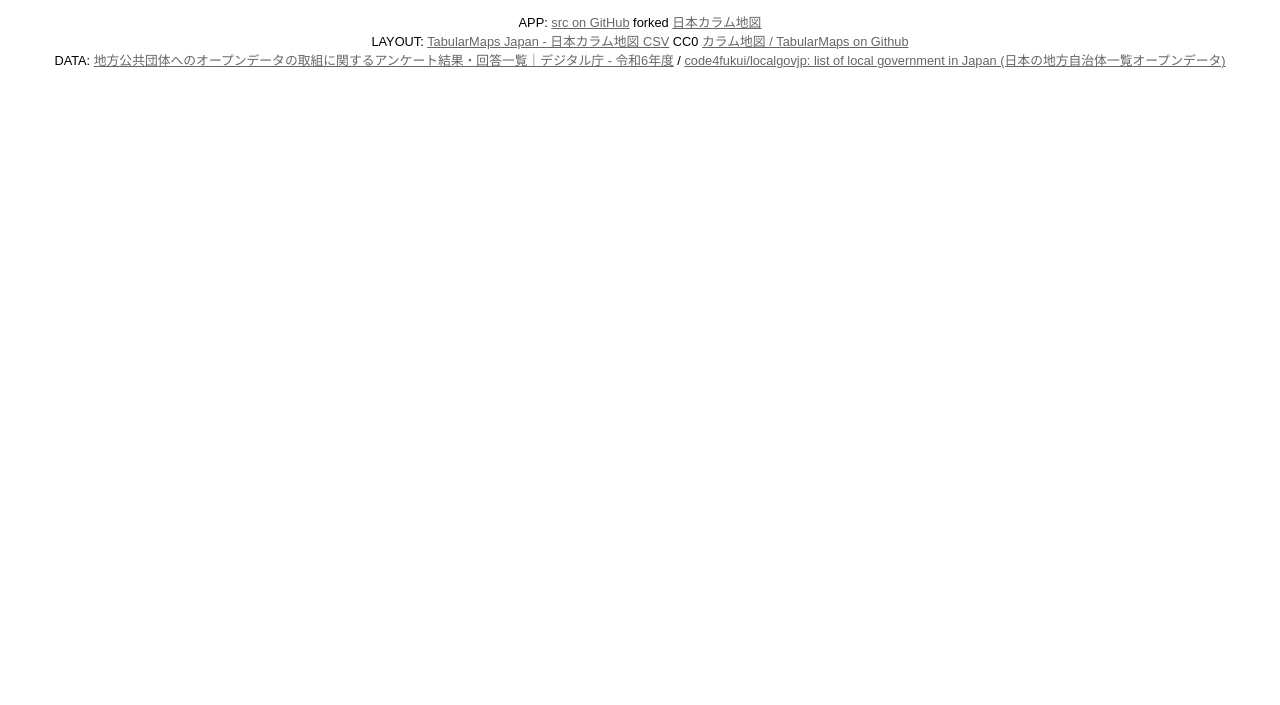
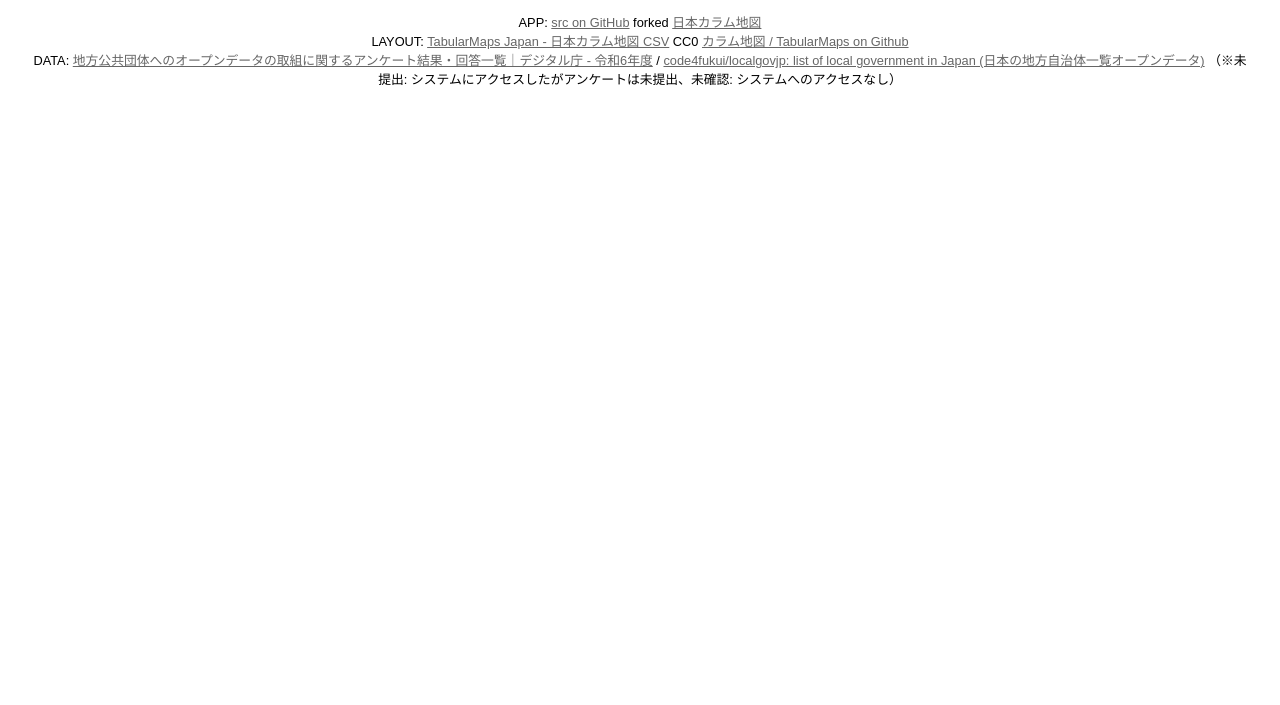
Before and after one commit to code4fukui/opendata-japan, a plain HTML site: page index.html in a window 1280 px wide. Shown: the part 95-800 px from the top of the page. Drawn offline with Linux system fonts and the light colour scheme.

Commit message:
add description of status

```diff
--- a/index.html
+++ b/index.html
@@ -7,8 +7,12 @@
 import { CSV } from "https://js.sabae.cc/CSV.js";
 import { makeGrids } from "./makeGrids.js";
 import { cr } from "https://js.sabae.cc/cr.js";
+import { ArrayUtil } from "https://js.sabae.cc/ArrayUtil.js";
 
 const opendatajp = await CSV.fetchJSON("20250210_resources_data_questionnaire_outline_04.csv");
+// check
+//console.log("状態", ArrayUtil.toUnique(opendatajp.map(i => i.状態)));
+// -> '提出済', '未確認', '未提出'
 
 const url_citiesjp = "https://code4fukui.github.io/localgovjp/localgovjp-utf8.csv"
 const cities = await CSV.fetchJSON(url_citiesjp)
@@ -167,7 +171,7 @@ th, td {
 <div class="credit">
 APP: <a href=https://github.com/code4fukui/opendata-japan/>src on GitHub</a> forked <a href=https://tabularmaps.github.io/areamap/tabularmaps_japan.html>日本カラム地図</a><br>
 LAYOUT: <a href=tabularmaps_japan.csv>TabularMaps Japan - 日本カラム地図 CSV</a> CC0 <a href=https://github.com/tabularmaps/hq>カラム地図 / TabularMaps on Github</a><br>
-DATA: <a href=https://www.digital.go.jp/resources/data_questionnaire>地方公共団体へのオープンデータの取組に関するアンケート結果・回答一覧｜デジタル庁 - 令和6年度</a> / <a href=https://github.com/code4fukui/localgovjp>code4fukui/localgovjp: list of local government in Japan (日本の地方自治体一覧オープンデータ)</a><br>
+DATA: <a href=https://www.digital.go.jp/resources/data_questionnaire>地方公共団体へのオープンデータの取組に関するアンケート結果・回答一覧｜デジタル庁 - 令和6年度</a> / <a href=https://github.com/code4fukui/localgovjp>code4fukui/localgovjp: list of local government in Japan (日本の地方自治体一覧オープンデータ)</a> （※未提出: システムにアクセスしたがアンケートは未提出、未確認: システムへのアクセスなし）<br>
 </div>
 
 </body>
```
